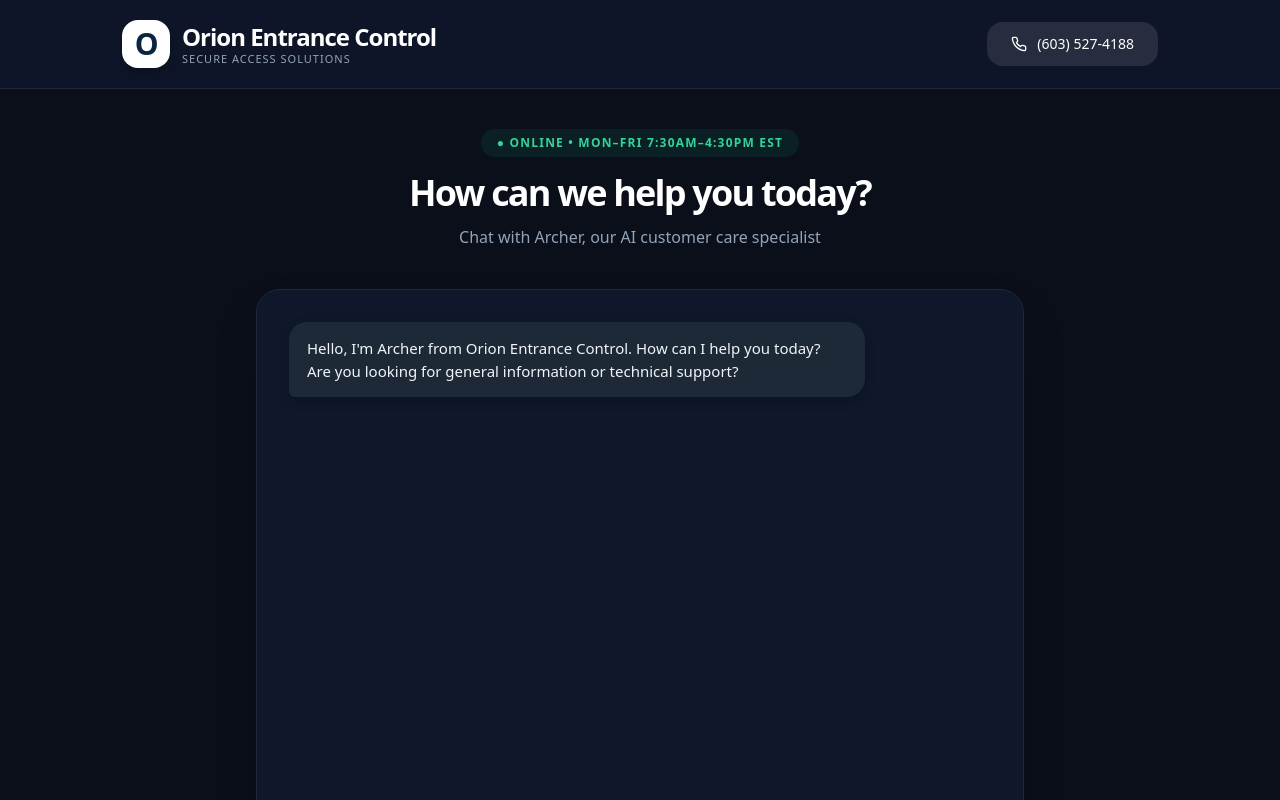
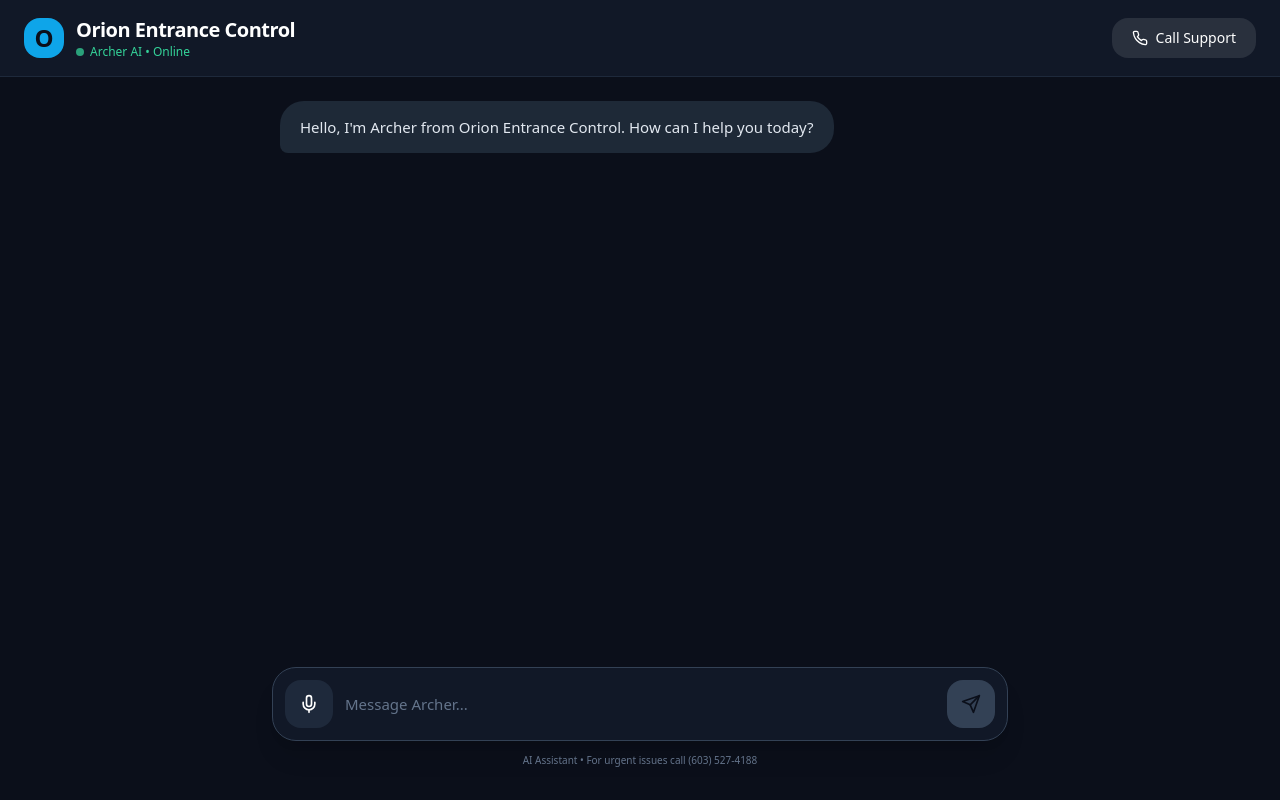
Before and after one commit to Rogshep/orion-customer-support-app, a Next.js app: page / in a window 1280 px wide. Shown: the top 800 px of the page. Built offline with nearby package versions, Linux system fonts and the light colour scheme.

Commit message:
Refactor OrionArcherUI to OrionChat and update content

```diff
--- a/app/page.tsx
+++ b/app/page.tsx
@@ -1,18 +1,18 @@
 "use client";
 
 import React, { useState, useRef, useEffect } from 'react';
-import { Mic, MicOff, Send, Phone } from 'lucide-react';
+import { Mic, MicOff, Send, Phone, ArrowLeft } from 'lucide-react';
 
 interface Message {
   role: 'user' | 'assistant';
   content: string;
 }
 
-export default function OrionArcherUI() {
+export default function OrionChat() {
   const [messages, setMessages] = useState<Message[]>([
     {
       role: 'assistant',
-      content: "Hello, I'm Archer from Orion Entrance Control. How can I help you today? Are you looking for general information or technical support?"
+      content: "Hello, I'm Archer from Orion Entrance Control. How can I help you today?"
     }
   ]);
   const [input, setInput] = useState('');
@@ -38,7 +38,7 @@
       const transcript = e.results[0][0].transcript;
       setInput(transcript);
       setIsListening(false);
-      setTimeout(() => handleSend(transcript), 300);
+      setTimeout(() => handleSend(transcript), 250);
     };
     recog.onerror = () => setIsListening(false);
     recog.onend = () => setIsListening(false);
@@ -50,7 +50,7 @@
   const speak = (text: string) => {
     if ('speechSynthesis' in window) {
       const utterance = new SpeechSynthesisUtterance(text);
-      utterance.rate = 0.93;
+      utterance.rate = 0.95;
       window.speechSynthesis.speak(utterance);
     }
   };
@@ -74,7 +74,7 @@
 
       const assistantMsg: Message = {
         role: 'assistant',
-        content: data.content || "I'm having trouble. Please call (603) 527-4188."
+        content: data.content || "I'm having trouble right now. Please call (603) 527-4188."
       };
       setMessages(prev => [...prev, assistantMsg]);
       speak(assistantMsg.content);
@@ -89,52 +89,52 @@
   };
 
   return (
-    <div className="min-h-screen bg-[#0A0F1A] text-white">
-      {/* Professional Header */}
-      <header className="border-b border-slate-800 bg-[#0F172A]/95 backdrop-blur-xl sticky top-0 z-50">
-        <div className="max-w-[1100px] mx-auto px-8 py-5 flex items-center justify-between">
+    <div className="min-h-screen bg-[#0B0F1A] flex flex-col">
+      {/* Header */}
+      <div className="bg-[#111827] border-b border-slate-800 px-6 py-4 flex items-center justify-between sticky top-0 z-50">
         <div className="flex items-center gap-4">
-            {/* Logo Area - Replace with your real logo */}
           <div className="flex items-center gap-3">
-              <div className="w-12 h-12 bg-white rounded-2xl flex items-center justify-center shadow-lg">
-                <span className="text-[#0A2540] font-bold text-3xl tracking-tighter">O</span>
+            {/* Logo Placeholder - Replace with your real logo */}
+            <div className="w-10 h-10 bg-sky-500 rounded-2xl flex items-center justify-center">
+              <span className="text-[#0B0F1A] font-bold text-2xl">O</span>
             </div>
             <div>
-                <div className="font-semibold text-2xl tracking-[-1px]">Orion Entrance Control</div>
-                <div className="text-[11px] text-slate-400 -mt-0.5 font-medium tracking-[1px]">SECURE ACCESS SOLUTIONS</div>
+              <div className="font-semibold text-xl tracking-tight">Orion Entrance Control</div>
+              <div className="text-xs text-emerald-400 flex items-center gap-1.5">
+                <div className="w-2 h-2 bg-emerald-400 rounded-full animate-pulse"></div>
+                Archer AI • Online
+              </div>
             </div>
           </div>
         </div>
 
         <a
           href="tel:6035274188"
-            className="flex items-center gap-2.5 px-6 py-3 bg-white/10 hover:bg-white/15 rounded-2xl text-sm font-medium transition-all active:scale-[0.985]"
+          className="flex items-center gap-2 px-5 py-2.5 bg-white/10 hover:bg-white/15 rounded-2xl text-sm font-medium transition-colors"
         >
           <Phone className="w-4 h-4" />
-            (603) 527-4188
+          Call Support
         </a>
       </div>
-      </header>
 
-      <div className="max-w-[1100px] mx-auto px-6 pt-10 pb-16">
-        {/* Welcome Banner */}
-        <div className="text-center mb-10">
-          <div className="inline-flex items-center gap-2 px-4 py-1.5 bg-emerald-500/10 text-emerald-400 rounded-full text-xs font-semibold tracking-widest mb-4">
-            ● ONLINE • MON–FRI 7:30AM–4:30PM EST
-          </div>
-          <h1 className="text-4xl font-semibold tracking-tighter mb-3">How can we help you today?</h1>
-          <p className="text-slate-400 max-w-md mx-auto">Chat with Archer, our AI customer care specialist</p>
-        </div>
-
-        {/* Chat Window */}
-        <div className="bg-[#0F172A] border border-slate-800 rounded-3xl shadow-2xl overflow-hidden max-w-3xl mx-auto">
+      {/* Chat Area */}
+      <div className="flex-1 max-w-3xl mx-auto w-full px-4 pt-6 pb-24 overflow-hidden flex flex-col">
         <div
           ref={chatRef}
-            className="h-[560px] overflow-y-auto p-8 space-y-8 chat-container"
+          className="flex-1 overflow-y-auto space-y-6 px-2 chat-container"
         >
-            {messages.map((msg, i) => (
-              <div key={i} className={`flex ${msg.role === 'user' ? 'justify-end' : 'justify-start'}`}>
-                <div className={`message-bubble ${msg.role === 'user' ? 'user-bubble' : 'assistant-bubble'}`}>
+          {messages.map((msg, index) => (
+            <div
+              key={index}
+              className={`flex ${msg.role === 'user' ? 'justify-end' : 'justify-start'}`}
+            >
+              <div
+                className={`max-w-[80%] px-5 py-3.5 text-[15px] leading-relaxed rounded-3xl ${
+                  msg.role === 'user'
+                    ? 'bg-sky-500 text-white rounded-br-lg'
+                    : 'bg-[#1E2937] text-slate-200 rounded-bl-lg'
+                }`}
+              >
                 {msg.content}
               </div>
             </div>
@@ -142,52 +142,54 @@
 
           {isLoading && (
             <div className="flex justify-start">
-                <div className="bg-slate-800 px-6 py-4 rounded-2xl rounded-bl-none flex items-center gap-3">
-                  <div className="flex gap-1.5">
-                    <div className="w-1.5 h-1.5 bg-slate-400 rounded-full animate-bounce"></div>
-                    <div className="w-1.5 h-1.5 bg-slate-400 rounded-full animate-bounce" style={{animationDelay: '120ms'}}></div>
-                    <div className="w-1.5 h-1.5 bg-slate-400 rounded-full animate-bounce" style={{animationDelay: '240ms'}}></div>
+              <div className="bg-[#1E2937] px-5 py-3.5 rounded-3xl rounded-bl-lg flex items-center gap-3">
+                <div className="flex gap-1">
+                  <div className="w-2 h-2 bg-slate-400 rounded-full animate-bounce" style={{ animationDelay: '0ms' }}></div>
+                  <div className="w-2 h-2 bg-slate-400 rounded-full animate-bounce" style={{ animationDelay: '150ms' }}></div>
+                  <div className="w-2 h-2 bg-slate-400 rounded-full animate-bounce" style={{ animationDelay: '300ms' }}></div>
                 </div>
                 <span className="text-sm text-slate-400">Archer is thinking...</span>
               </div>
             </div>
           )}
         </div>
+      </div>
 
-          {/* Input Bar */}
-          <div className="border-t border-slate-800 bg-[#0F172A] p-5">
-            <div className="flex gap-3">
+      {/* Input Area */}
+      <div className="max-w-3xl mx-auto w-full px-4 pb-8 sticky bottom-0 bg-[#0B0F1A]">
+        <div className="bg-[#111827] border border-slate-700 rounded-3xl p-3 flex items-center gap-3 shadow-xl">
           <button
             onClick={toggleVoice}
-                className={`w-14 h-14 flex-shrink-0 rounded-2xl flex items-center justify-center transition-all ${isListening ? 'bg-red-500' : 'bg-slate-800 hover:bg-slate-700 border border-slate-700'}`}
+            className={`w-12 h-12 flex-shrink-0 rounded-2xl flex items-center justify-center transition-all ${
+              isListening
+                ? 'bg-red-500 text-white'
+                : 'bg-slate-800 hover:bg-slate-700'
+            }`}
           >
             {isListening ? <MicOff className="w-5 h-5" /> : <Mic className="w-5 h-5" />}
           </button>
 
-              <div className="flex-1 relative flex items-center">
           <input
             type="text"
             value={input}
             onChange={(e) => setInput(e.target.value)}
             onKeyDown={(e) => e.key === 'Enter' && handleSend()}
-                  placeholder="Type your question or use the microphone..."
-                  className="w-full bg-slate-800 border border-slate-700 focus:border-sky-500 rounded-2xl px-6 py-[17px] text-[15px] placeholder:text-slate-500 focus:outline-none"
+            placeholder="Message Archer..."
+            className="flex-1 bg-transparent border-none focus:outline-none text-white placeholder:text-slate-500 text-[15px] py-3"
             disabled={isLoading}
           />
+
           <button
             onClick={() => handleSend()}
             disabled={!input.trim() || isLoading}
-                  className="absolute right-2 top-1/2 -translate-y-1/2 bg-sky-500 hover:bg-sky-600 disabled:bg-slate-700 w-11 h-11 rounded-xl flex items-center justify-center transition-all active:scale-95"
+            className="w-12 h-12 flex-shrink-0 bg-sky-500 hover:bg-sky-600 disabled:bg-slate-700 rounded-2xl flex items-center justify-center transition-all active:scale-95"
           >
-                  <Send className="w-4 h-4 text-[#0A2540]" />
+            <Send className="w-5 h-5 text-[#0B0F1A]" />
           </button>
         </div>
-            </div>
 
-            <div className="text-center text-[10px] text-slate-500 mt-4">
+        <div className="text-center text-[10px] text-slate-500 mt-3">
           AI Assistant • For urgent issues call (603) 527-4188
-            </div>
-          </div>
         </div>
       </div>
     </div>
```
Lines whose indentation alone changed are shown as unchanged.
